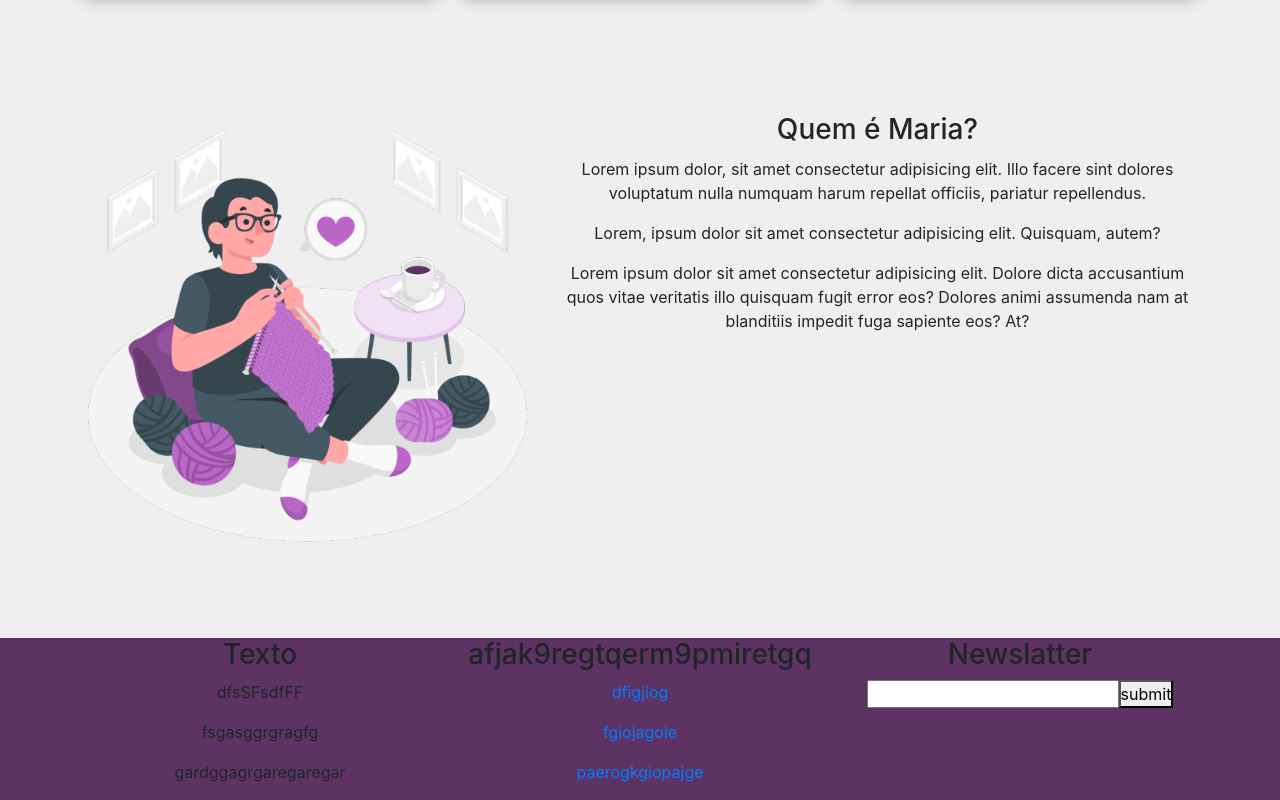
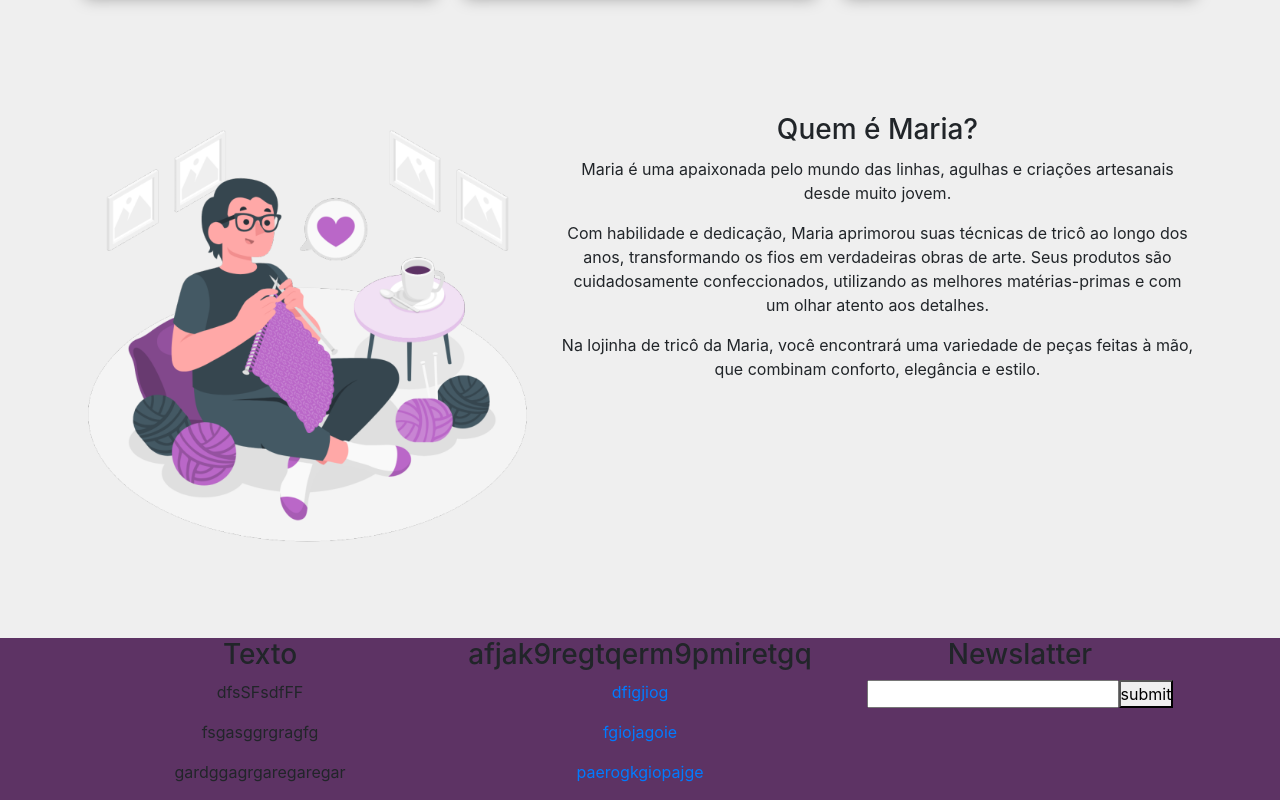
Before and after one commit to Mrnho1/LojinhaMaria, a plain HTML site: page index.html in a window 1280 px wide. Shown: the part 812-1612 px from the top of the page. Drawn offline with nearby package versions, Linux system fonts and the light colour scheme.

Commit message:
Update index.html

```diff
--- a/index.html
+++ b/index.html
@@ -100,9 +100,9 @@
                             </div>
                             <div class="col-lg-7">
                                 <h3>Quem é Maria?</h3>
-                                <p>Lorem ipsum dolor, sit amet consectetur adipisicing elit. Illo facere sint dolores voluptatum nulla numquam harum repellat officiis, pariatur repellendus.</p>
-                                <p>Lorem, ipsum dolor sit amet consectetur adipisicing elit. Quisquam, autem?</p>
-                                <p>Lorem ipsum dolor sit amet consectetur adipisicing elit. Dolore dicta accusantium quos vitae veritatis illo quisquam fugit error eos? Dolores animi assumenda nam at blanditiis impedit fuga sapiente eos? At?</p>
+                                <p>Maria é uma apaixonada pelo mundo das linhas, agulhas e criações artesanais desde muito jovem.</p>
+                                <p>Com habilidade e dedicação, Maria aprimorou suas técnicas de tricô ao longo dos anos, transformando os fios em verdadeiras obras de arte. Seus produtos são cuidadosamente confeccionados, utilizando as melhores matérias-primas e com um olhar atento aos detalhes.</p>
+                                <p>Na lojinha de tricô da Maria, você encontrará uma variedade de peças feitas à mão, que combinam conforto, elegância e estilo.</p>
                             </div>
                         </div>
                 </section>
```
